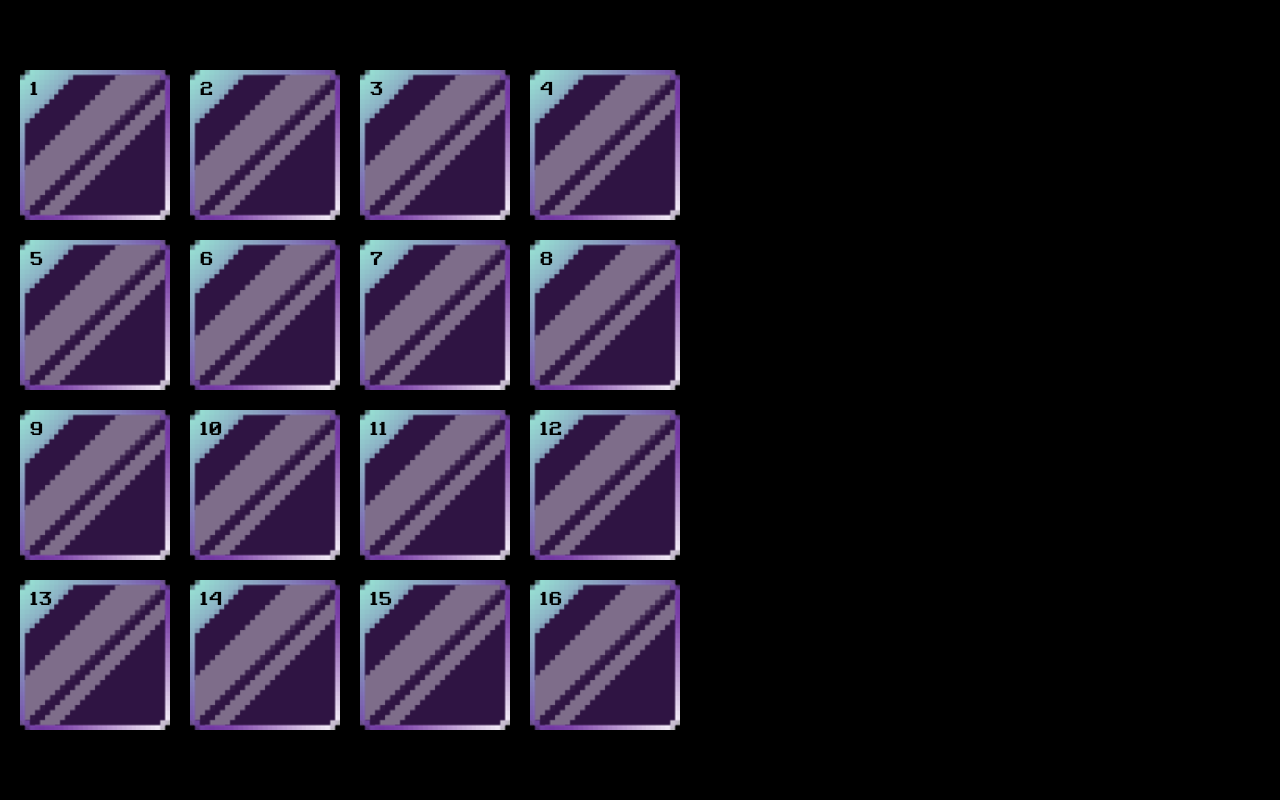
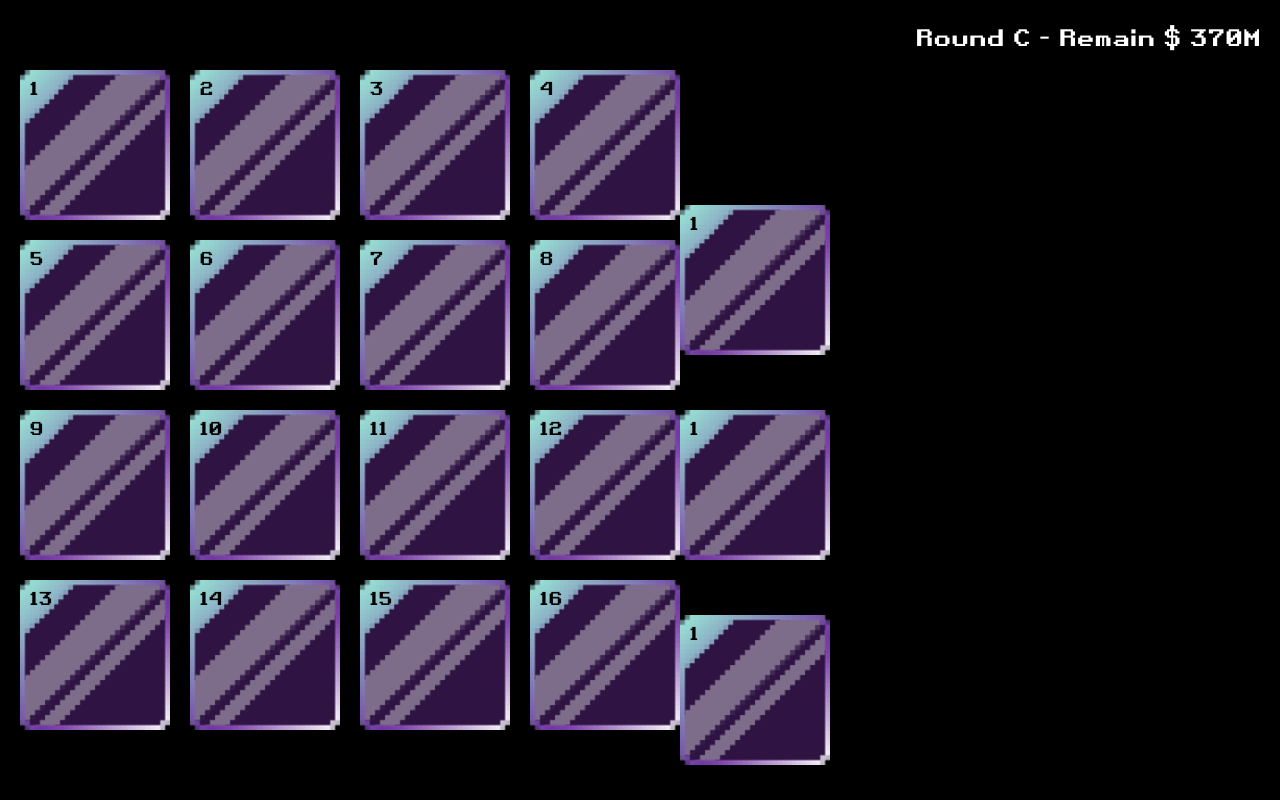
Before and after one commit to kadiace/2023F_CS489_FeedLovers, a React (Create React App) app: page / in a window 1280 px wide. Built offline with nearby package versions, Linux system fonts and the light colour scheme.

Commit message:
Prettier

```diff
--- a/src/App.tsx
+++ b/src/App.tsx
@@ -1,77 +1,374 @@
 import React from "react";
 import "./App.css";
 
-function Consumer({number}: {number: string}) {
+function Consumer({ number }: { number: string }) {
   return (
-    <div style={{position: "relative", display: "flex", width: "150px", height: "150px", justifyContent:"center"}}>
-      <img style={{position: "absolute", width: "100%", height: "100%", objectFit: "cover", zIndex: 0}} src="img/ui/user_background.png"></img>
-      <img style={{position: "absolute", width: "100%", height: "100%", objectFit: "cover", zIndex: 1}} src="img/ui/user_shiny.png"></img>
-      <img style={{position: "absolute", width: "100%", height: "100%", objectFit: "cover", zIndex: 2}} src="img/ui/user_grid.png"></img>
-      <p style={{position: "absolute", left: "9px", top: "-11px", zIndex: 3, fontFamily: "Retro Gaming", fontSize: "18px", textAlign: "center"}}>{number}</p>
+    <div
+      style={{
+        position: "relative",
+        display: "flex",
+        width: "150px",
+        height: "150px",
+        justifyContent: "center",
+      }}
+    >
+      <img
+        style={{
+          position: "absolute",
+          width: "100%",
+          height: "100%",
+          objectFit: "cover",
+          zIndex: 0,
+        }}
+        src="img/ui/user_background.png"
+      ></img>
+      <img
+        style={{
+          position: "absolute",
+          width: "100%",
+          height: "100%",
+          objectFit: "cover",
+          zIndex: 1,
+        }}
+        src="img/ui/user_shiny.png"
+      ></img>
+      <img
+        style={{
+          position: "absolute",
+          width: "100%",
+          height: "100%",
+          objectFit: "cover",
+          zIndex: 2,
+        }}
+        src="img/ui/user_grid.png"
+      ></img>
+      <p
+        style={{
+          position: "absolute",
+          left: "9px",
+          top: "-11px",
+          zIndex: 3,
+          fontFamily: "Retro Gaming",
+          fontSize: "18px",
+          textAlign: "center",
+        }}
+      >
+        {number}
+      </p>
     </div>
   );
 }
 
 function App() {
   return (
-    <div className="App" style={{position: "absolute", backgroundColor: "black", width: "100%", height: "100%"}}>
-      <div style={{display: "flex", flexDirection: "row", flex: 1, height: "100%", justifyContent: "center"}}>
-        <div style={{display: "flex", flex: 1, flexDirection: "column", gap: "20px", height: "100%", justifyContent: "center", marginLeft: "20px"}}>
-          <div style={{display: "flex", flexDirection: "row", gap: "20px", width: "100%"}}>
-              <Consumer number="1"/>
-              <Consumer number="2"/>
-              <Consumer number="3"/>
-              <Consumer number="4"/>
+    <div
+      className="App"
+      style={{
+        position: "absolute",
+        backgroundColor: "black",
+        width: "100%",
+        height: "100%",
+      }}
+    >
+      <div
+        style={{
+          display: "flex",
+          flexDirection: "row",
+          flex: 1,
+          height: "100%",
+          justifyContent: "center",
+        }}
+      >
+        <div
+          style={{
+            display: "flex",
+            flex: 1,
+            flexDirection: "column",
+            gap: "20px",
+            height: "100%",
+            justifyContent: "center",
+            marginLeft: "20px",
+          }}
+        >
+          <div
+            style={{
+              display: "flex",
+              flexDirection: "row",
+              gap: "20px",
+              width: "100%",
+            }}
+          >
+            <Consumer number="1" />
+            <Consumer number="2" />
+            <Consumer number="3" />
+            <Consumer number="4" />
           </div>
-          <div style={{display: "flex", flexDirection: "row", gap: "20px", width: "100%"}}>
-              <Consumer number="5"/>
-              <Consumer number="6"/>
-              <Consumer number="7"/>
-              <Consumer number="8"/>
+          <div
+            style={{
+              display: "flex",
+              flexDirection: "row",
+              gap: "20px",
+              width: "100%",
+            }}
+          >
+            <Consumer number="5" />
+            <Consumer number="6" />
+            <Consumer number="7" />
+            <Consumer number="8" />
           </div>
-          <div style={{display: "flex", flexDirection: "row", gap: "20px", width: "100%"}}>
-              <Consumer number="9"/>
-              <Consumer number="10"/>
-              <Consumer number="11"/>
-              <Consumer number="12"/>
+          <div
+            style={{
+              display: "flex",
+              flexDirection: "row",
+              gap: "20px",
+              width: "100%",
+            }}
+          >
+            <Consumer number="9" />
+            <Consumer number="10" />
+            <Consumer number="11" />
+            <Consumer number="12" />
           </div>
-          <div style={{display: "flex", flexDirection: "row", gap: "20px", width: "100%"}}>
-              <Consumer number="13"/>
-              <Consumer number="14"/>
-              <Consumer number="15"/>
-              <Consumer number="16"/>
+          <div
+            style={{
+              display: "flex",
+              flexDirection: "row",
+              gap: "20px",
+              width: "100%",
+            }}
+          >
+            <Consumer number="13" />
+            <Consumer number="14" />
+            <Consumer number="15" />
+            <Consumer number="16" />
           </div>
         </div>
-        <div style={{display: "flex", flex: 1, flexDirection: "column", gap: "20px", height: "100%", justifyContent: "center", marginLeft: "20px"}}>
-          {/* <div style={{display: "flex", flexDirection: "row", gap: "20px", width: "100%"}}>
-              <Consumer number="1"/>
-              <Consumer number="2"/>
-              <Consumer number="3"/>
-              <Consumer number="4"/>
+        <div
+          style={{
+            display: "flex",
+            flex: 1,
+            flexDirection: "column",
+            gap: "20px",
+            height: "100%",
+            marginRight: "20px",
+          }}
+        >
+          <div
+            style={{
+              display: "flex",
+              flex: 1,
+              flexDirection: "row",
+              gap: "20px",
+              width: "100%",
+              justifyContent: "right",
+            }}
+          >
+            <p
+              style={{
+                position: "absolute",
+                zIndex: 3,
+                fontFamily: "Retro Gaming",
+                fontSize: "23px",
+                textAlign: "right",
+                color: "white",
+              }}
+            >
+              Round C - Remain $ 370M
+            </p>
           </div>
-          <div style={{display: "flex", flexDirection: "row", gap: "20px", width: "100%"}}>
-              <Consumer number="5"/>
-              <Consumer number="6"/>
-              <Consumer number="7"/>
-              <Consumer number="8"/>
+          <div
+            style={{
+              display: "flex",
+              flex: 1,
+              flexDirection: "row",
+              gap: "20px",
+              width: "100%",
+            }}
+          >
+            <div
+              style={{
+                position: "relative",
+                display: "flex",
+                width: "150px",
+                height: "150px",
+                justifyContent: "center",
+              }}
+            >
+              <img
+                style={{
+                  position: "absolute",
+                  width: "100%",
+                  height: "100%",
+                  objectFit: "cover",
+                  zIndex: 0,
+                }}
+                src="img/ui/user_background.png"
+              ></img>
+              <img
+                style={{
+                  position: "absolute",
+                  width: "100%",
+                  height: "100%",
+                  objectFit: "cover",
+                  zIndex: 1,
+                }}
+                src="img/ui/user_shiny.png"
+              ></img>
+              <img
+                style={{
+                  position: "absolute",
+                  width: "100%",
+                  height: "100%",
+                  objectFit: "cover",
+                  zIndex: 2,
+                }}
+                src="img/ui/user_grid.png"
+              ></img>
+              <p
+                style={{
+                  position: "absolute",
+                  left: "9px",
+                  top: "-11px",
+                  zIndex: 3,
+                  fontFamily: "Retro Gaming",
+                  fontSize: "18px",
+                  textAlign: "center",
+                }}
+              >
+                1
+              </p>
+            </div>
           </div>
-          <div style={{display: "flex", flexDirection: "row", gap: "20px", width: "100%"}}>
-              <Consumer number="9"/>
-              <Consumer number="10"/>
-              <Consumer number="11"/>
-              <Consumer number="12"/>
+          <div
+            style={{
+              display: "flex",
+              flex: 1,
+              flexDirection: "row",
+              gap: "20px",
+              width: "100%",
+            }}
+          >
+            <div
+              style={{
+                position: "relative",
+                display: "flex",
+                width: "150px",
+                height: "150px",
+                justifyContent: "center",
+              }}
+            >
+              <img
+                style={{
+                  position: "absolute",
+                  width: "100%",
+                  height: "100%",
+                  objectFit: "cover",
+                  zIndex: 0,
+                }}
+                src="img/ui/user_background.png"
+              ></img>
+              <img
+                style={{
+                  position: "absolute",
+                  width: "100%",
+                  height: "100%",
+                  objectFit: "cover",
+                  zIndex: 1,
+                }}
+                src="img/ui/user_shiny.png"
+              ></img>
+              <img
+                style={{
+                  position: "absolute",
+                  width: "100%",
+                  height: "100%",
+                  objectFit: "cover",
+                  zIndex: 2,
+                }}
+                src="img/ui/user_grid.png"
+              ></img>
+              <p
+                style={{
+                  position: "absolute",
+                  left: "9px",
+                  top: "-11px",
+                  zIndex: 3,
+                  fontFamily: "Retro Gaming",
+                  fontSize: "18px",
+                  textAlign: "center",
+                }}
+              >
+                1
+              </p>
+            </div>
           </div>
-          <div style={{display: "flex", flexDirection: "row", gap: "20px", width: "100%"}}>
-              <Consumer number="13"/>
-              <Consumer number="14"/>
-              <Consumer number="15"/>
-              <Consumer number="16"/>
-          </div> */}
+          <div
+            style={{
+              display: "flex",
+              flex: 1,
+              flexDirection: "row",
+              gap: "20px",
+              width: "100%",
+            }}
+          >
+            <div
+              style={{
+                position: "relative",
+                display: "flex",
+                width: "150px",
+                height: "150px",
+                justifyContent: "center",
+              }}
+            >
+              <img
+                style={{
+                  position: "absolute",
+                  width: "100%",
+                  height: "100%",
+                  objectFit: "cover",
+                  zIndex: 0,
+                }}
+                src="img/ui/user_background.png"
+              ></img>
+              <img
+                style={{
+                  position: "absolute",
+                  width: "100%",
+                  height: "100%",
+                  objectFit: "cover",
+                  zIndex: 1,
+                }}
+                src="img/ui/user_shiny.png"
+              ></img>
+              <img
+                style={{
+                  position: "absolute",
+                  width: "100%",
+                  height: "100%",
+                  objectFit: "cover",
+                  zIndex: 2,
+                }}
+                src="img/ui/user_grid.png"
+              ></img>
+              <p
+                style={{
+                  position: "absolute",
+                  left: "9px",
+                  top: "-11px",
+                  zIndex: 3,
+                  fontFamily: "Retro Gaming",
+                  fontSize: "18px",
+                  textAlign: "center",
+                }}
+              >
+                1
+              </p>
+            </div>
+          </div>
         </div>
       </div>
     </div>
-
-  )
+  );
 }
 
 export default App;
```
